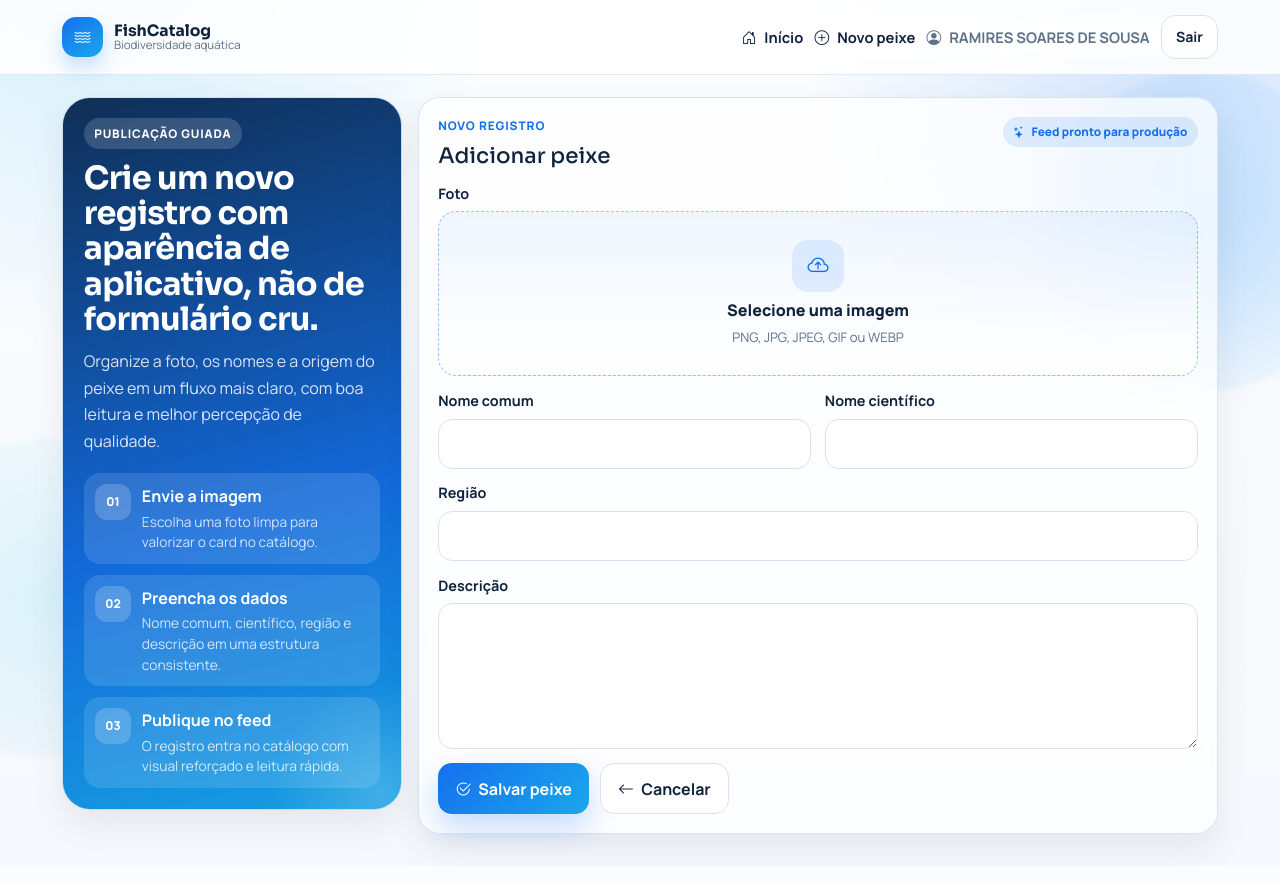
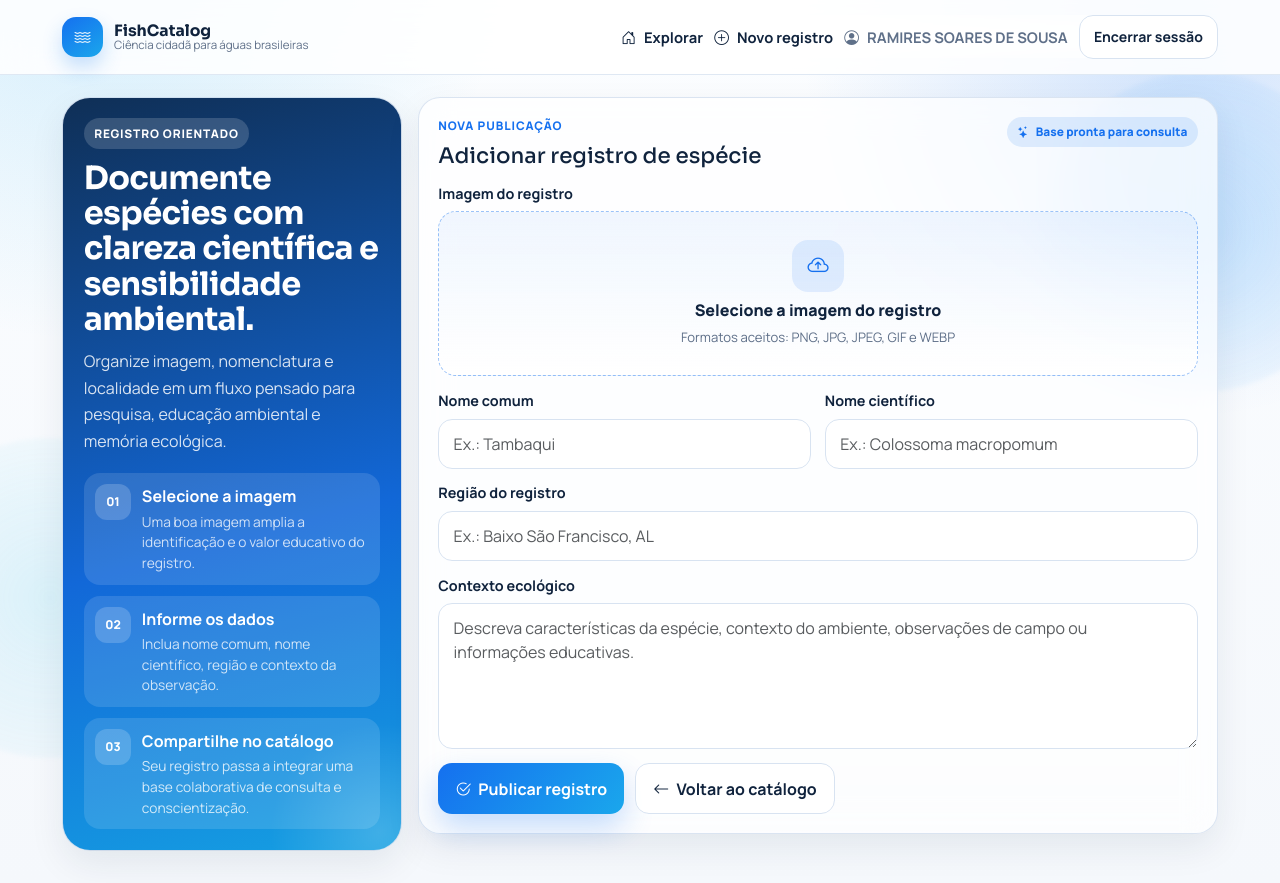
Before and after one commit to ramiressoares/app-catalogo, a Flask app: page /adicionar in a window 1280 px wide. Before the commit the page ends 855 px from the top, so only its background shows below. Run offline with Flask 3, Linux system fonts and the light colour scheme; a user stored in the database is signed in; some libraries are stand-ins or nearby versions.

Commit message:
substituicao das frases

```diff
--- a/app.py
+++ b/app.py
@@ -561,14 +561,14 @@ def registrar():
 		senha = request.form.get("senha", "")
 
 		if not nome or not email or not senha:
-			flash("Preencha nome, e-mail e senha.", "danger")
+			flash("Preencha nome, e-mail e senha para concluir seu cadastro.", "danger")
 			return redirect(url_for("registrar"))
 
 		senha_hash = generate_password_hash(senha)
 		with get_db_connection() as conn:
 			existing_user = conn.execute("SELECT id FROM usuarios WHERE email = ?", (email,)).fetchone()
 			if existing_user:
-				flash("Este e-mail ja esta cadastrado.", "warning")
+				flash("Ja existe uma conta vinculada a este e-mail.", "warning")
 				return redirect(url_for("registrar"))
 
 			conn.execute(
@@ -577,7 +577,7 @@ def registrar():
 			)
 			conn.commit()
 
-		flash("Conta criada com sucesso. Faca login.", "success")
+		flash("Cadastro concluido com sucesso. Entre para iniciar sua participacao.", "success")
 		return redirect(url_for("login"))
 
 	return render_template("register.html")
@@ -594,12 +594,12 @@ def login():
 			user = conn.execute("SELECT * FROM usuarios WHERE email = ?", (email,)).fetchone()
 
 		if not user or not check_password_hash(user["senha"], senha):
-			flash("E-mail ou senha invalidos.", "danger")
+			flash("Nao foi possivel validar seu acesso. Revise e-mail e senha.", "danger")
 			return redirect(url_for("login"))
 
 		session["user_id"] = user["id"]
 		session["user_nome"] = user["nome"]
-		flash("Login realizado com sucesso!", "success")
+		flash("Acesso realizado com sucesso.", "success")
 		return redirect(url_for("index"))
 
 	return render_template("login.html")
@@ -609,7 +609,7 @@ def login():
 def logout():
 	"""Finaliza a sessao atual."""
 	session.clear()
-	flash("Voce saiu da sua conta.", "info")
+	flash("Sua sessao foi encerrada com seguranca.", "info")
 	return redirect(url_for("boas_vindas"))
 
 
@@ -625,17 +625,17 @@ def deletar_peixe(peixe_id: int):
 		).fetchone()
 
 		if not peixe:
-			flash("Peixe nao encontrado.", "warning")
+			flash("O registro solicitado nao foi localizado.", "warning")
 			return redirect(url_for("index"))
 
 		if not can_delete_peixe(current_user_id, peixe["usuario_id"], peixe["data_postagem"]):
-			flash("Voce so pode excluir sua foto em ate 20 minutos apos a postagem. Depois disso, apenas administrador.", "danger")
+			flash("A remocao pelo autor fica disponivel por ate 20 minutos apos a publicacao. Depois disso, a exclusao fica restrita a administracao.", "danger")
 			return redirect(url_for("index"))
 
 		conn.execute("DELETE FROM peixes WHERE id = ?", (peixe_id,))
 		conn.commit()
 
-	flash("Foto removida com sucesso.", "success")
+	flash("Registro removido do catalogo com sucesso.", "success")
 	return redirect(url_for("index"))
 
 
@@ -646,7 +646,7 @@ def editar_nome_cientifico(peixe_id: int):
 	novo_nome_cientifico = request.form.get("nome_cientifico", "").strip()
 
 	if not novo_nome_cientifico:
-		flash("Informe um nome cientifico valido.", "danger")
+		flash("Informe um nome cientifico valido para atualizar o registro.", "danger")
 		return redirect(url_for("index"))
 
 	with get_db_connection() as conn:
@@ -656,11 +656,11 @@ def editar_nome_cientifico(peixe_id: int):
 		).fetchone()
 
 		if not peixe:
-			flash("Peixe nao encontrado.", "warning")
+			flash("O registro solicitado nao foi localizado.", "warning")
 			return redirect(url_for("index"))
 
 		if peixe["usuario_id"] != current_user_id:
-			flash("Apenas o dono da foto pode editar o nome cientifico.", "danger")
+			flash("Somente o autor do registro pode atualizar o nome cientifico.", "danger")
 			return redirect(url_for("index"))
 
 		conn.execute(
@@ -685,38 +685,38 @@ def adicionar_peixe():
 		file = request.files.get("foto")
 
 		if not all([nome_comum, nome_cientifico, regiao]):
-			flash("Preencha todos os campos de texto.", "danger")
+			flash("Preencha os campos principais do registro antes de publicar.", "danger")
 			return redirect(url_for("adicionar_peixe"))
 
 		if not file or file.filename == "":
-			flash("Selecione uma imagem para o peixe.", "danger")
+			flash("Selecione uma imagem para compor o registro.", "danger")
 			return redirect(url_for("adicionar_peixe"))
 
 		if not allowed_file(file.filename):
-			flash("Formato de imagem invalido. Use PNG, JPG, JPEG, GIF ou WEBP.", "danger")
+			flash("Formato de imagem nao suportado. Utilize PNG, JPG, JPEG, GIF ou WEBP.", "danger")
 			return redirect(url_for("adicionar_peixe"))
 
 		missing_vars = get_missing_cloudinary_vars()
 		if missing_vars:
 			app.logger.error("Upload bloqueado: Cloudinary sem configuracao. Variaveis ausentes: %s", ", ".join(missing_vars))
-			flash("Configuracao de upload ausente no servidor (Cloudinary).", "danger")
+			flash("O servico de envio de imagens nao esta disponivel no momento.", "danger")
 			return redirect(url_for("adicionar_peixe"))
 
 		try:
 			result = cloudinary.uploader.upload(file.stream)
 		except Exception as exc:
 			app.logger.exception("Erro ao enviar imagem para o Cloudinary: %s", exc)
-			flash(f"Erro Cloudinary: {exc}", "danger")
+			flash("Nao foi possivel enviar a imagem agora. Tente novamente em instantes.", "danger")
 			return redirect(url_for("adicionar_peixe"))
 
 		if "secure_url" not in result:
 			app.logger.error("Resposta do Cloudinary sem secure_url: %s", result)
-			flash("Cloudinary nao retornou URL segura da imagem.", "danger")
+			flash("A imagem foi recebida, mas o servidor nao retornou um endereco valido para publicacao.", "danger")
 			return redirect(url_for("adicionar_peixe"))
 
 		image_url = result["secure_url"]
 		if not image_url:
-			flash("Cloudinary nao retornou URL da imagem.", "danger")
+			flash("Nao foi possivel concluir o vinculo da imagem ao registro.", "danger")
 			return redirect(url_for("adicionar_peixe"))
 
 		with get_db_connection() as conn:
@@ -735,7 +735,7 @@ def adicionar_peixe():
 			)
 			conn.commit()
 
-		flash("Peixe cadastrado com sucesso!", "success")
+		flash("Registro publicado com sucesso no catalogo.", "success")
 		return redirect(url_for("index"))
 
 	return render_template("add_fish.html")
@@ -750,7 +750,7 @@ def curtir_peixe(peixe_id: int):
 	with get_db_connection() as conn:
 		peixe = conn.execute("SELECT id FROM peixes WHERE id = ?", (peixe_id,)).fetchone()
 		if not peixe:
-			return jsonify({"error": "Peixe nao encontrado."}), 404
+			return jsonify({"error": "Registro nao encontrado."}), 404
 
 		ja_curtiu = conn.execute(
 			"SELECT 1 FROM curtidas WHERE peixe_id = ? AND usuario_id = ?",
@@ -794,22 +794,22 @@ def comentar_peixe(peixe_id: int):
 
 	if not comentario:
 		if request.headers.get("X-Requested-With") == "XMLHttpRequest":
-			return jsonify({"error": "Comentario vazio."}), 400
-		flash("Escreva um comentario antes de enviar.", "warning")
+			return jsonify({"error": "Escreva uma contribuicao antes de publicar."}), 400
+		flash("Escreva uma contribuicao antes de publicar.", "warning")
 		return redirect(url_for("index"))
 
 	if len(comentario) > 300:
 		if request.headers.get("X-Requested-With") == "XMLHttpRequest":
-			return jsonify({"error": "Comentario muito longo (maximo de 300 caracteres)."}), 400
-		flash("Comentario muito longo (maximo de 300 caracteres).", "warning")
+			return jsonify({"error": "Sua contribuicao excede o limite de 300 caracteres."}), 400
+		flash("Sua contribuicao excede o limite de 300 caracteres.", "warning")
 		return redirect(url_for("index"))
 
 	with get_db_connection() as conn:
 		peixe = conn.execute("SELECT id FROM peixes WHERE id = ?", (peixe_id,)).fetchone()
 		if not peixe:
 			if request.headers.get("X-Requested-With") == "XMLHttpRequest":
-				return jsonify({"error": "Peixe nao encontrado."}), 404
-			flash("Peixe nao encontrado.", "danger")
+				return jsonify({"error": "Registro nao encontrado."}), 404
+			flash("O registro informado nao foi localizado.", "danger")
 			return redirect(url_for("index"))
 
 		comment_row = conn.execute(
@@ -845,7 +845,7 @@ def comentar_peixe(peixe_id: int):
 			}
 		)
 
-	flash("Comentario publicado.", "success")
+	flash("Contribuicao publicada com sucesso.", "success")
 	return redirect(url_for("index"))
 
 
@@ -861,7 +861,7 @@ def curtir_comentario(comentario_id: int):
 			(comentario_id,),
 		).fetchone()
 		if not comentario:
-			return jsonify({"error": "Comentario nao encontrado."}), 404
+			return jsonify({"error": "Contribuicao nao encontrada."}), 404
 
 		ja_curtiu = conn.execute(
 			"SELECT 1 FROM comentario_curtidas WHERE comentario_id = ? AND usuario_id = ?",
--- a/static/js/app.js
+++ b/static/js/app.js
@@ -36,7 +36,7 @@
 
     if (uploadInput && uploadLabel) {
         uploadInput.addEventListener('change', function () {
-            var fileName = uploadInput.files && uploadInput.files[0] ? uploadInput.files[0].name : 'Selecione uma imagem';
+            var fileName = uploadInput.files && uploadInput.files[0] ? uploadInput.files[0].name : 'Selecione a imagem do registro';
             uploadLabel.textContent = fileName;
         });
     }
@@ -62,7 +62,7 @@
     if (modal && modalImage && closeButton && imageButtons.length) {
         function openModal(src, name) {
             modalImage.src = src;
-            modalImage.alt = 'Imagem ampliada de ' + name;
+            modalImage.alt = 'Imagem ampliada do registro de ' + name;
             modal.classList.add('is-open');
             modal.setAttribute('aria-hidden', 'false');
             document.body.classList.add('modal-open');
@@ -128,7 +128,7 @@
                     countEl.textContent = data.total;
                 }
                 if (labelEl) {
-                    labelEl.textContent = data.total === 1 ? 'curtida' : 'curtidas';
+                    labelEl.textContent = data.total === 1 ? 'apoio' : 'apoios';
                 }
             })
             .catch(function () {});
@@ -176,8 +176,8 @@
             '<form method="post" action="/peixes/' + peixeId + '/comentar" class="comment-reply-form" id="reply-' + comment.id + '" data-reply-form="' + comment.id + '" data-comment-form="' + peixeId + '" aria-hidden="true">' +
                 '<input type="hidden" name="parent_id" value="' + comment.id + '">' +
                 '<label for="reply_input_' + comment.id + '" class="visually-hidden">Resposta</label>' +
-                '<input type="text" id="reply_input_' + comment.id + '" name="comentario" class="form-control" maxlength="300" placeholder="Escreva uma resposta..." required>' +
-                '<button type="submit" class="app-button app-button--sm"><i class="bi bi-send"></i><span>Responder</span></button>' +
+                '<input type="text" id="reply_input_' + comment.id + '" name="comentario" class="form-control" maxlength="300" placeholder="Escreva uma resposta objetiva e respeitosa..." required>' +
+                '<button type="submit" class="app-button app-button--sm"><i class="bi bi-send"></i><span>Publicar</span></button>' +
             '</form>' +
             '<div class="comment-children" data-comment-children="' + comment.id + '"></div>';
 
@@ -268,7 +268,7 @@
 
         if (submitButton) {
             submitButton.disabled = true;
-            submitButton.innerHTML = '<i class="bi bi-hourglass-split"></i><span>Enviando</span>';
+            submitButton.innerHTML = '<i class="bi bi-hourglass-split"></i><span>Publicando...</span>';
         }
 
         var payload = 'comentario=' + encodeURIComponent(input.value.trim());
--- a/templates/add_fish.html
+++ b/templates/add_fish.html
@@ -1,35 +1,35 @@
 {% extends 'base.html' %}
 
-{% block title %}Adicionar Peixe{% endblock %}
+{% block title %}FishCatalog | Novo Registro{% endblock %}
 {% block page_id %}add-fish{% endblock %}
 
 {% block content %}
 <section class="publish-shell">
     <aside class="publish-aside surface-card">
-        <span class="publish-aside__eyebrow">Publicação guiada</span>
-        <h1 class="publish-aside__title">Crie um novo registro com aparência de aplicativo, não de formulário cru.</h1>
-        <p class="publish-aside__text">Organize a foto, os nomes e a origem do peixe em um fluxo mais claro, com boa leitura e melhor percepção de qualidade.</p>
+        <span class="publish-aside__eyebrow">Registro orientado</span>
+        <h1 class="publish-aside__title">Documente espécies com clareza científica e sensibilidade ambiental.</h1>
+        <p class="publish-aside__text">Organize imagem, nomenclatura e localidade em um fluxo pensado para pesquisa, educação ambiental e memória ecológica.</p>
 
         <div class="publish-aside__steps">
             <div class="publish-step">
                 <span class="publish-step__index">01</span>
                 <div>
-                    <strong>Envie a imagem</strong>
-                    <p>Escolha uma foto limpa para valorizar o card no catálogo.</p>
+                    <strong>Selecione a imagem</strong>
+                    <p>Uma boa imagem amplia a identificação e o valor educativo do registro.</p>
                 </div>
             </div>
             <div class="publish-step">
                 <span class="publish-step__index">02</span>
                 <div>
-                    <strong>Preencha os dados</strong>
-                    <p>Nome comum, científico, região e descrição em uma estrutura consistente.</p>
+                    <strong>Informe os dados</strong>
+                    <p>Inclua nome comum, nome científico, região e contexto da observação.</p>
                 </div>
             </div>
             <div class="publish-step">
                 <span class="publish-step__index">03</span>
                 <div>
-                    <strong>Publique no feed</strong>
-                    <p>O registro entra no catálogo com visual reforçado e leitura rápida.</p>
+                    <strong>Compartilhe no catálogo</strong>
+                    <p>Seu registro passa a integrar uma base colaborativa de consulta e conscientização.</p>
                 </div>
             </div>
         </div>
@@ -38,46 +38,46 @@
     <div class="publish-main surface-card form-surface">
         <div class="publish-header">
             <div>
-                <p class="section-heading__eyebrow">Novo registro</p>
-                <h2 class="publish-header__title">Adicionar peixe</h2>
+                <p class="section-heading__eyebrow">Nova publicação</p>
+                <h2 class="publish-header__title">Adicionar registro de espécie</h2>
             </div>
-            <span class="publish-header__badge"><i class="bi bi-stars"></i> Feed pronto para produção</span>
+            <span class="publish-header__badge"><i class="bi bi-stars"></i> Base pronta para consulta</span>
         </div>
 
         <form method="post" enctype="multipart/form-data" class="app-form app-form--two-columns">
             <div class="app-form__field app-form__field--full">
-                <label for="imagem" class="form-label">Foto</label>
+                <label for="imagem" class="form-label">Imagem do registro</label>
                 <label class="upload-field" for="imagem">
                     <input type="file" id="imagem" name="foto" accept="image/*" required>
                     <span class="upload-field__icon"><i class="bi bi-cloud-arrow-up"></i></span>
-                    <span class="upload-field__title" data-upload-label>Selecione uma imagem</span>
-                    <span class="upload-field__text">PNG, JPG, JPEG, GIF ou WEBP</span>
+                    <span class="upload-field__title" data-upload-label>Selecione a imagem do registro</span>
+                    <span class="upload-field__text">Formatos aceitos: PNG, JPG, JPEG, GIF e WEBP</span>
                 </label>
             </div>
 
             <div class="app-form__field">
                 <label for="nome_comum" class="form-label">Nome comum</label>
-                <input type="text" class="form-control" id="nome_comum" name="nome_comum" required>
+                <input type="text" class="form-control" id="nome_comum" name="nome_comum" placeholder="Ex.: Tambaqui" required>
             </div>
 
             <div class="app-form__field">
                 <label for="nome_cientifico" class="form-label">Nome científico</label>
-                <input type="text" class="form-control" id="nome_cientifico" name="nome_cientifico" required>
+                <input type="text" class="form-control" id="nome_cientifico" name="nome_cientifico" placeholder="Ex.: Colossoma macropomum" required>
             </div>
 
             <div class="app-form__field app-form__field--full">
-                <label for="regiao" class="form-label">Região</label>
-                <input type="text" class="form-control" id="regiao" name="regiao" required>
+                <label for="regiao" class="form-label">Região do registro</label>
+                <input type="text" class="form-control" id="regiao" name="regiao" placeholder="Ex.: Baixo São Francisco, AL" required>
             </div>
 
             <div class="app-form__field app-form__field--full">
-                <label for="descricao" class="form-label">Descrição</label>
-                <textarea class="form-control" id="descricao" name="descricao" rows="5" required></textarea>
+                <label for="descricao" class="form-label">Contexto ecológico</label>
+                <textarea class="form-control" id="descricao" name="descricao" rows="5" placeholder="Descreva características da espécie, contexto do ambiente, observações de campo ou informações educativas." required></textarea>
             </div>
 
             <div class="app-form__actions app-form__field--full">
-                <button type="submit" class="app-button"><i class="bi bi-check2-circle"></i><span>Salvar peixe</span></button>
-                <a href="{{ url_for('index') }}" class="app-button app-button--ghost"><i class="bi bi-arrow-left"></i><span>Cancelar</span></a>
+                <button type="submit" class="app-button"><i class="bi bi-check2-circle"></i><span>Publicar registro</span></button>
+                <a href="{{ url_for('index') }}" class="app-button app-button--ghost"><i class="bi bi-arrow-left"></i><span>Voltar ao catálogo</span></a>
             </div>
         </form>
     </div>
--- a/templates/base.html
+++ b/templates/base.html
@@ -3,7 +3,7 @@
 <head>
     <meta charset="utf-8">
     <meta name="viewport" content="width=device-width, initial-scale=1">
-    <title>{% block title %}Catálogo de Peixes{% endblock %}</title>
+    <title>{% block title %}FishCatalog | Biodiversidade Aquática{% endblock %}</title>
     <link href="https://cdn.jsdelivr.net/npm/bootstrap@5.3.3/dist/css/bootstrap.min.css" rel="stylesheet" integrity="sha384-QWTKZyjpPEjISv5WaRU9OFeRpok6YctnYmDr5pNlyT2bRjXh0JMhjY6hW+ALEwIH" crossorigin="anonymous">
     <link rel="preconnect" href="https://fonts.googleapis.com">
     <link rel="preconnect" href="https://fonts.gstatic.com" crossorigin>
@@ -22,24 +22,24 @@
                 <span class="app-brand__mark"><i class="bi bi-water"></i></span>
                 <span class="app-brand__text">
                     <strong>FishCatalog</strong>
-                    <small>Biodiversidade aquática</small>
+                    <small>Ciência cidadã para águas brasileiras</small>
                 </span>
             </a>
 
-            <button class="app-menu-toggle" type="button" data-bs-toggle="collapse" data-bs-target="#menuNavbar" aria-controls="menuNavbar" aria-expanded="false" aria-label="Abrir navegação">
+            <button class="app-menu-toggle" type="button" data-bs-toggle="collapse" data-bs-target="#menuNavbar" aria-controls="menuNavbar" aria-expanded="false" aria-label="Abrir menu principal">
                 <i class="bi bi-list"></i>
             </button>
 
             <nav class="collapse app-nav" id="menuNavbar">
                 <ul class="app-nav__list">
-                    <li><a class="app-nav__link" href="{{ url_for('boas_vindas') }}"><i class="bi bi-house-door"></i><span>Início</span></a></li>
+                    <li><a class="app-nav__link" href="{{ url_for('boas_vindas') }}"><i class="bi bi-house-door"></i><span>Explorar</span></a></li>
                     {% if logged_user_id %}
-                        <li><a class="app-nav__link" href="{{ url_for('adicionar_peixe') }}"><i class="bi bi-plus-circle"></i><span>Novo peixe</span></a></li>
+                        <li><a class="app-nav__link" href="{{ url_for('adicionar_peixe') }}"><i class="bi bi-plus-circle"></i><span>Novo registro</span></a></li>
                         <li><span class="app-nav__user"><i class="bi bi-person-circle"></i><span>{{ logged_user_name }}</span></span></li>
-                        <li><a class="app-button app-button--ghost app-button--sm" href="{{ url_for('logout') }}">Sair</a></li>
+                        <li><a class="app-button app-button--ghost app-button--sm" href="{{ url_for('logout') }}">Encerrar sessão</a></li>
                     {% else %}
-                        <li><a class="app-button app-button--ghost app-button--sm" href="{{ url_for('login') }}">Login</a></li>
-                        <li><a class="app-button app-button--sm" href="{{ url_for('registrar') }}">Criar conta</a></li>
+                        <li><a class="app-button app-button--ghost app-button--sm" href="{{ url_for('login') }}">Acessar</a></li>
+                        <li><a class="app-button app-button--sm" href="{{ url_for('registrar') }}">Cadastrar</a></li>
                     {% endif %}
                 </ul>
             </nav>
@@ -69,7 +69,7 @@
     </main>
 
     {% if logged_user_id %}
-        <a href="{{ url_for('adicionar_peixe') }}" class="mobile-fab" aria-label="Adicionar peixe">
+        <a href="{{ url_for('adicionar_peixe') }}" class="mobile-fab" aria-label="Criar novo registro">
             <i class="bi bi-plus-lg"></i>
         </a>
     {% endif %}
@@ -77,13 +77,13 @@
     <nav class="mobile-dock" aria-label="Navegação inferior">
         <a class="mobile-dock__item {% if request.endpoint == 'index' %}is-active{% endif %}" href="{{ url_for('index') }}">
             <i class="bi bi-house-door"></i>
-            <span>Início</span>
+            <span>Explorar</span>
         </a>
 
         {% if logged_user_id %}
             <a class="mobile-dock__item {% if request.endpoint == 'adicionar_peixe' %}is-active{% endif %}" href="{{ url_for('adicionar_peixe') }}">
                 <i class="bi bi-plus-circle"></i>
-                <span>Publicar</span>
+                <span>Registrar</span>
             </a>
             <a class="mobile-dock__item {% if request.endpoint == 'logout' %}is-active{% endif %}" href="{{ url_for('logout') }}">
                 <i class="bi bi-box-arrow-right"></i>
@@ -92,18 +92,18 @@
         {% else %}
             <a class="mobile-dock__item {% if request.endpoint == 'login' %}is-active{% endif %}" href="{{ url_for('login') }}">
                 <i class="bi bi-box-arrow-in-right"></i>
-                <span>Login</span>
+                <span>Acessar</span>
             </a>
             <a class="mobile-dock__item {% if request.endpoint == 'registrar' %}is-active{% endif %}" href="{{ url_for('registrar') }}">
                 <i class="bi bi-person-plus"></i>
-                <span>Conta</span>
+                <span>Cadastro</span>
             </a>
         {% endif %}
     </nav>
 </div>
 
 <div class="app-loading" id="appLoading" aria-hidden="true">
-    <div class="app-loading__spinner" role="status" aria-label="Carregando"></div>
+    <div class="app-loading__spinner" role="status" aria-label="Processando conteúdo"></div>
 </div>
 
 <script src="https://cdn.jsdelivr.net/npm/bootstrap@5.3.3/dist/js/bootstrap.bundle.min.js" integrity="sha384-YvpcrYf0tY3lHB60NNkmXc5s9fDVZLESaAA55NDzOxhy9GkcIdslK1eN7N6jIeHz" crossorigin="anonymous"></script>
```
Also changed, not shown: templates/index.html (+39 -39 lines), templates/login.html (+19 -19 lines), templates/register.html (+17 -17 lines).
